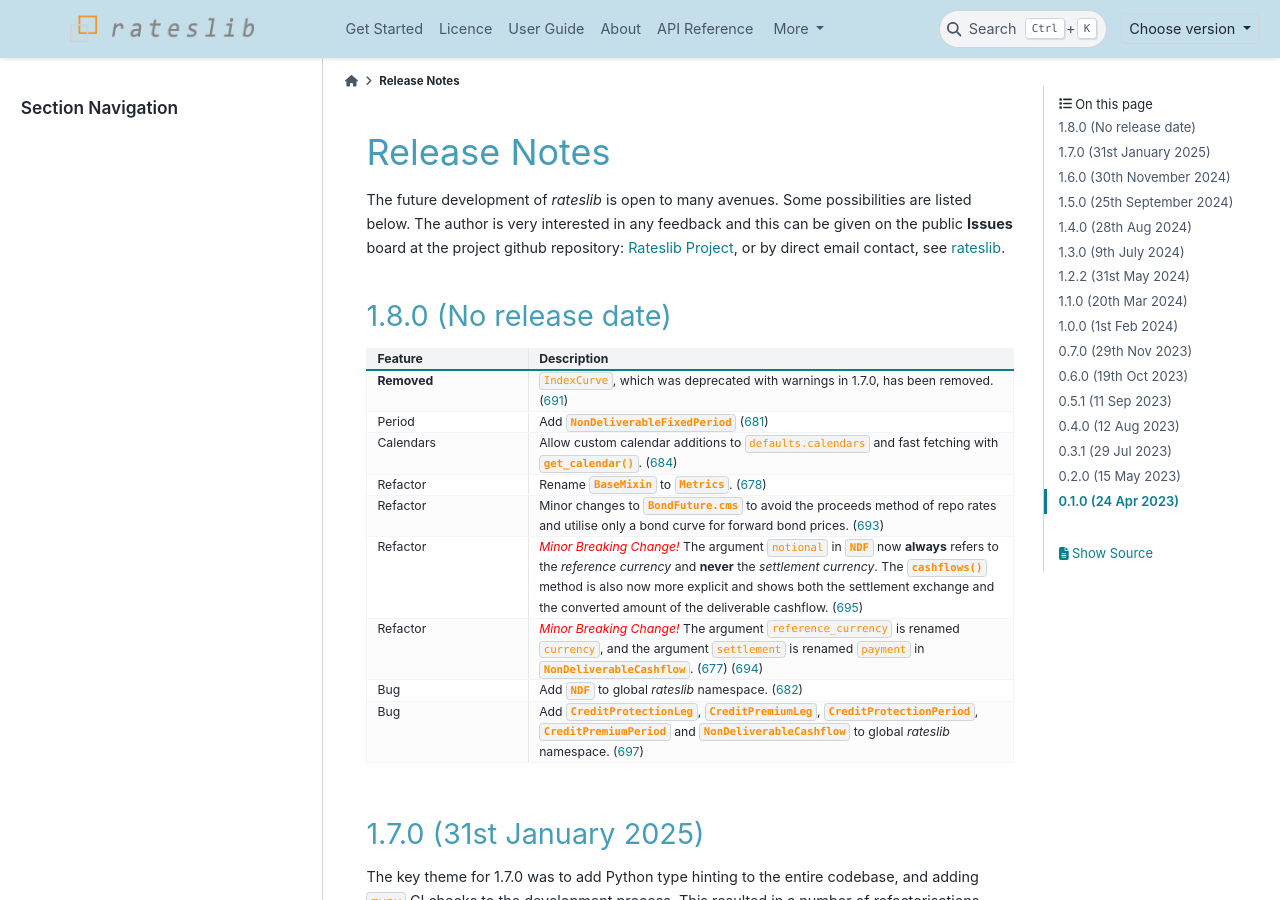
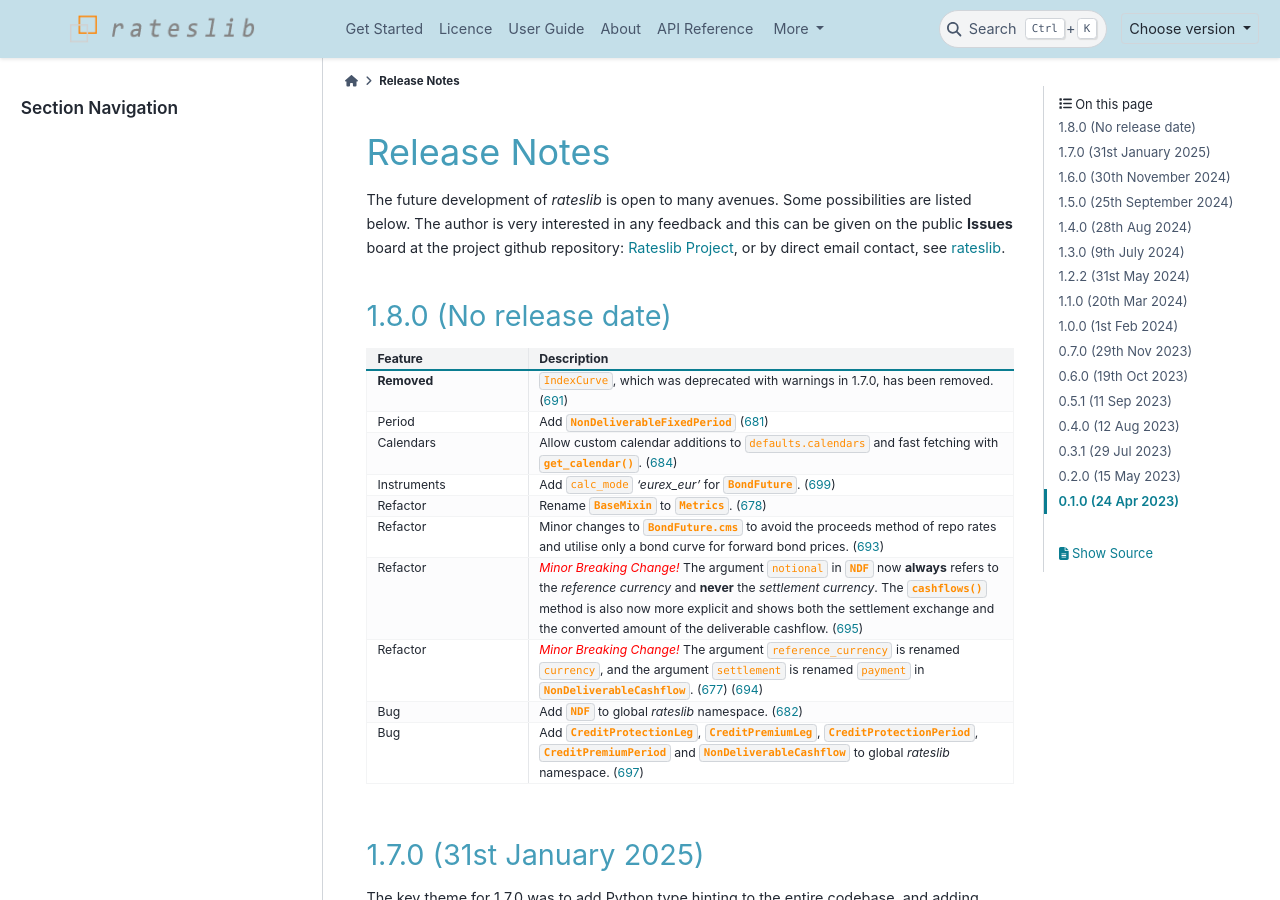
Before and after one commit to attack68/rateslib, a Sphinx documentation site: the page built from docs/source/i_whatsnew.rst, in a window 1280 px wide and 900 px high. Built offline with Sphinx 7.4.7 and the PyData theme 0.15.4, drawn with Linux system fonts in a browser that asks for light colours; comment, search, counter and statistics services are not loaded.

Commit message:
whats new

```diff
--- a/docs/source/i_whatsnew.rst
+++ b/docs/source/i_whatsnew.rst
@@ -31,6 +31,9 @@ email contact, see `rateslib <https://rateslib.com>`_.
      - Allow custom calendar additions to ``defaults.calendars`` and fast fetching with
        :meth:`~rateslib.calendars.get_calendar`.
        (`684 <https://github.com/attack68/rateslib/pull/684>`_)
+   * - Instruments
+     - Add ``calc_mode`` *'eurex_eur'* for :class:`~rateslib.instruments.BondFuture`.
+       (`699 <https://github.com/attack68/rateslib/pull/699>`_)
    * - Refactor
      - Rename :class:`~rateslib.instruments.BaseMixin` to :class:`~rateslib.instruments.Metrics`.
        (`678 <https://github.com/attack68/rateslib/pull/678>`_)
```
Also changed, not shown: 1 other file.
